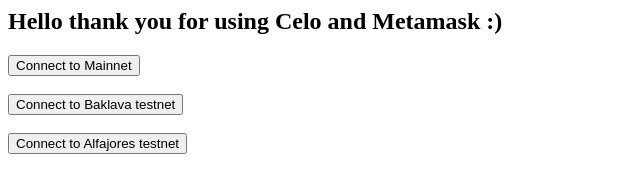
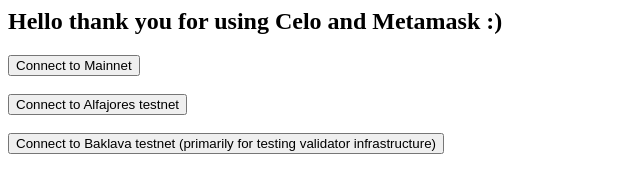
Before and after one commit to prestwich/celo-metamask-page, a plain HTML site: page index.html in a window 1280 px wide. Shown: the whole page, without its empty margins (0-640 px from the left). Drawn offline with Linux system fonts and the light colour scheme.

Commit message:
Change ordering, clarify purpose

```diff
--- a/index.html
+++ b/index.html
@@ -12,15 +12,15 @@
     <br />
     <input
       type="button"
-      onclick="connect(BAKLAVA_PARAMS)"
-      value="Connect to Baklava testnet"
-    />
-    <br />
+      onclick="connect(ALFAJORES_PARAMS)"
+      value="Connect to Alfajores testnet"
+    /><br />
     <br />
     <input
       type="button"
-      onclick="connect(ALFAJORES_PARAMS)"
-      value="Connect to Alfajores testnet"
-    /><br />
+      onclick="connect(BAKLAVA_PARAMS)"
+      value="Connect to Baklava testnet (primarily for testing validator infrastructure)"
+    />
+    <br />
   </body>
 </html>
```
